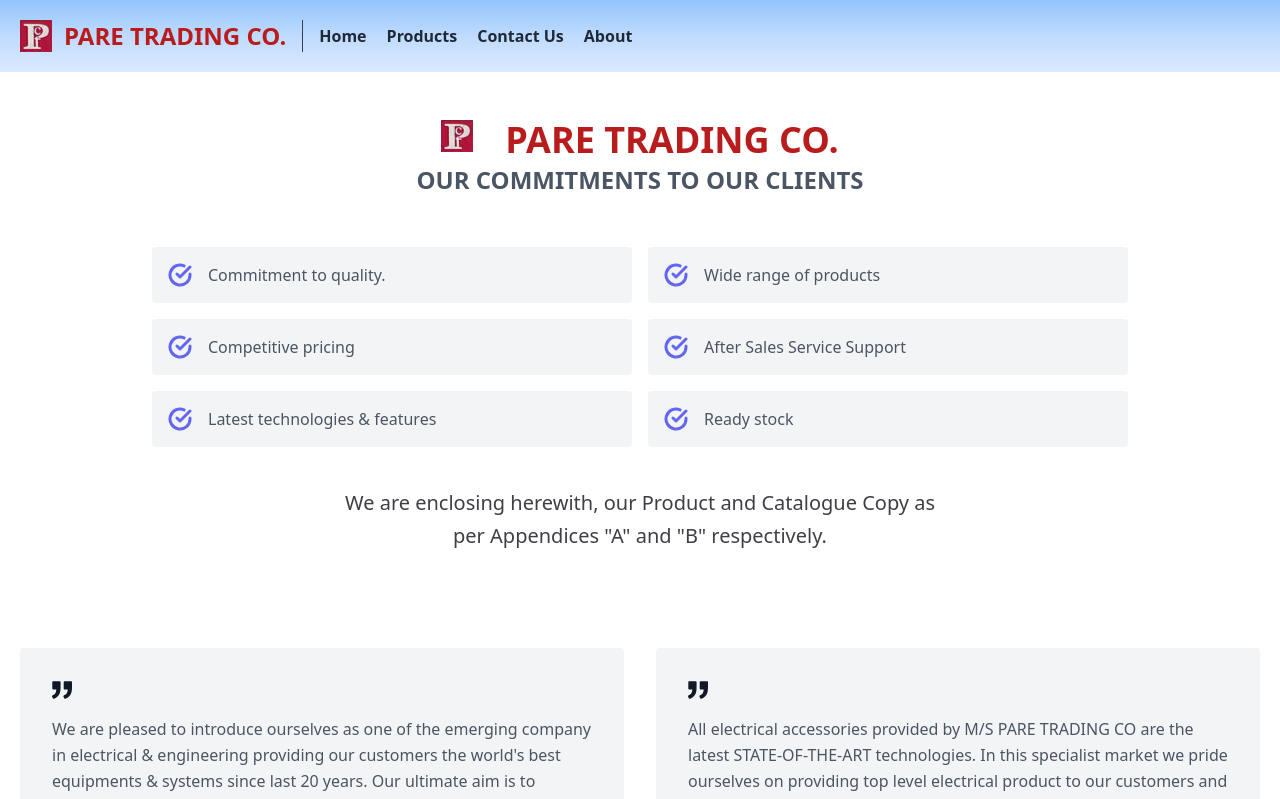
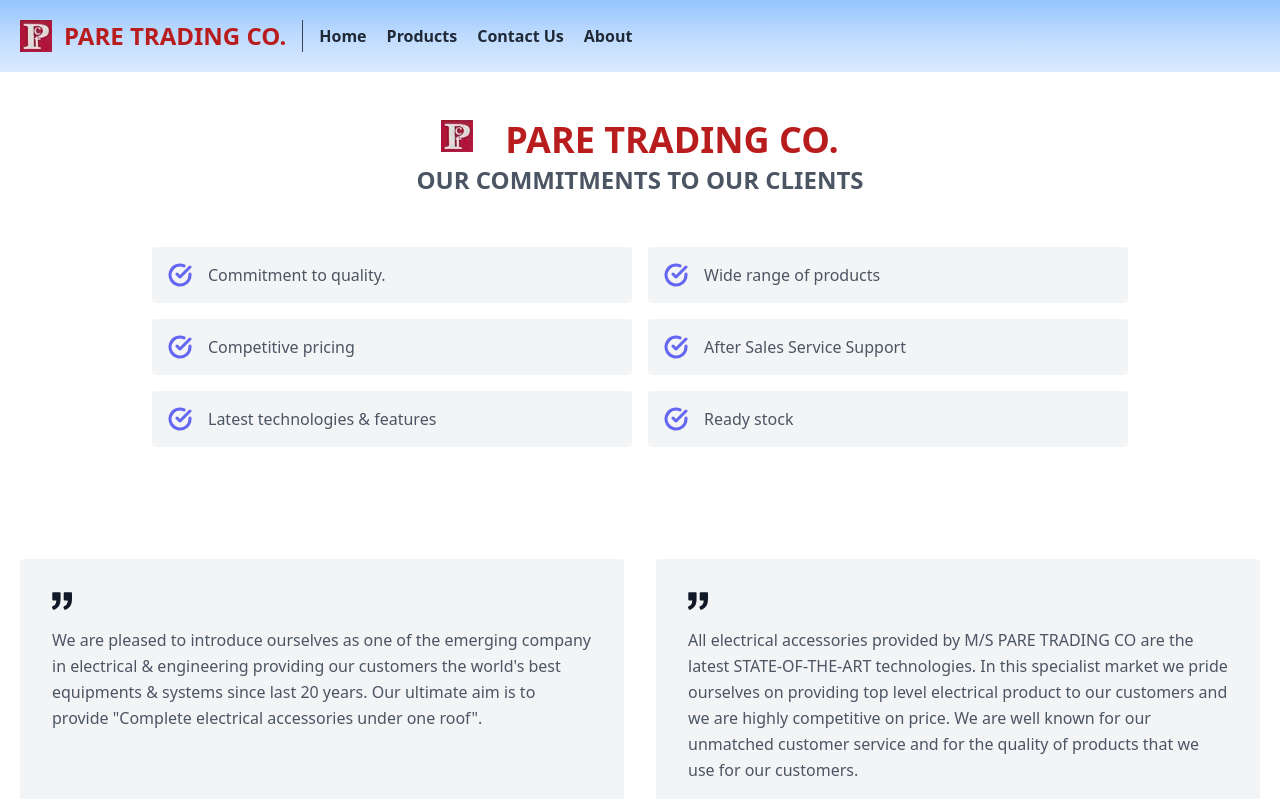
Before and after one commit to 0PrashantYadav0/Pare-Trading, a React (Vite) app: page /about in a window 1280 px wide. Shown: the top 799 px of the page. Built offline with nearby package versions, Linux system fonts and the light colour scheme.

Commit message:
change text

```diff
--- a/src/pages/About.jsx
+++ b/src/pages/About.jsx
@@ -130,12 +130,6 @@
               </div>
             </div>
           </div>
-          <div className="text-center mt-8">
-            <p className="text-xl text-zinc-700 leading-relaxed xl:w-2/4 lg:w-3/4 mx-auto">
-              We are enclosing herewith, our Product and Catalogue Copy as per
-              Appendices "A" and "B" respectively.
-            </p>
-          </div>
         </div>
       </section>
       <section className="text-gray-600 body-font">
```
